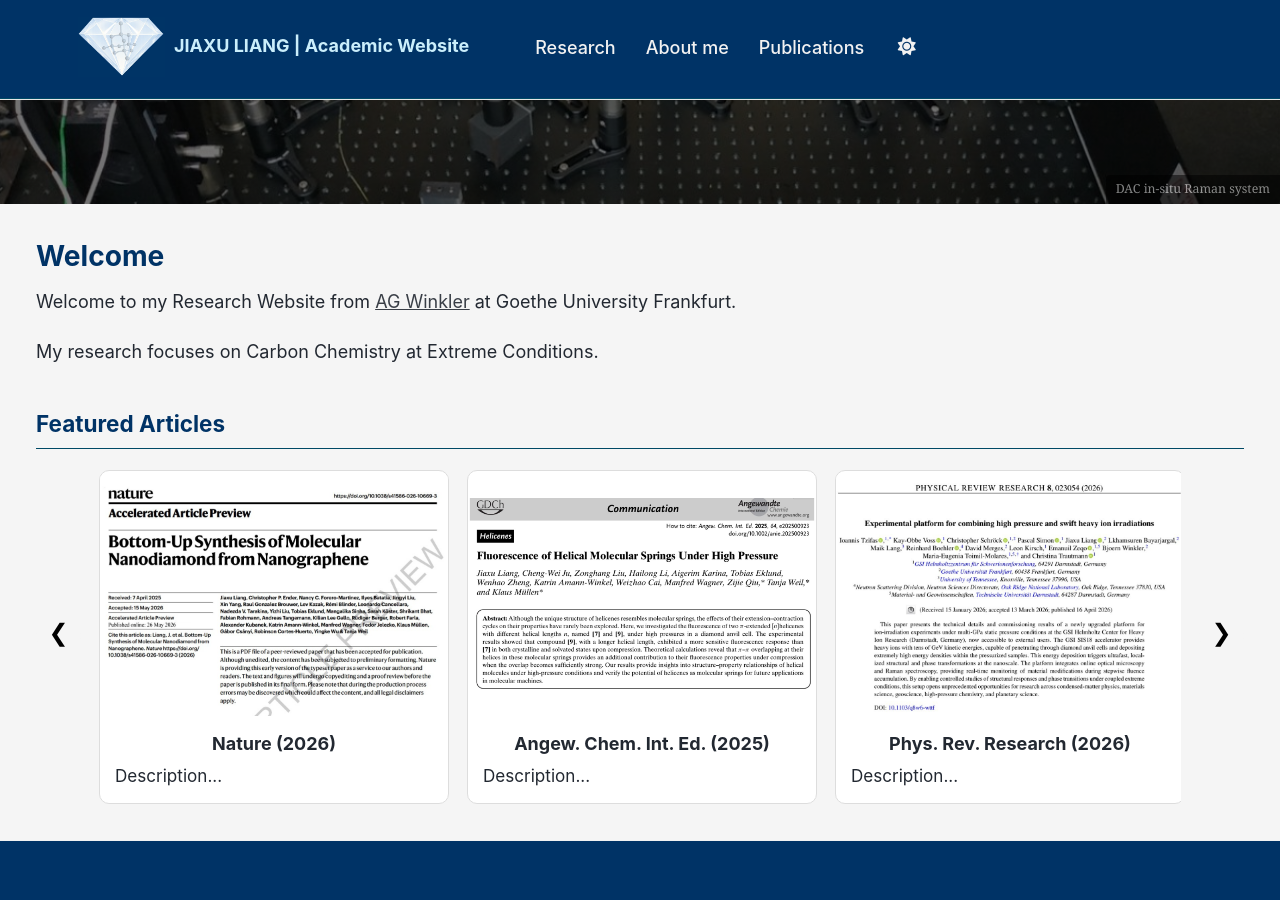
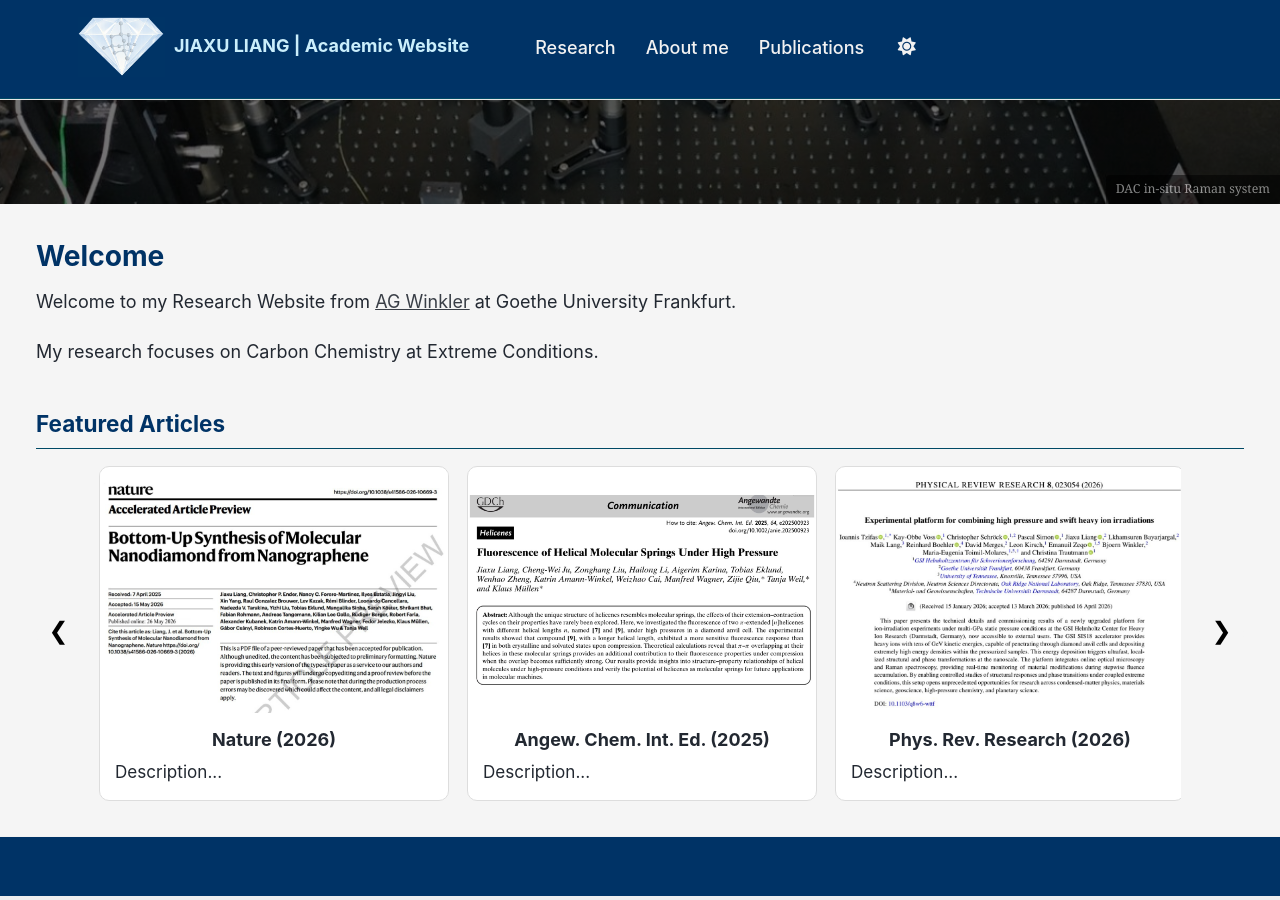
Before and after one commit to liangjiaxu-research/liangjiaxu-research.github.io, a Jekyll site: the page built from _pages/about.md, in a window 1280 px wide and 900 px high, scrolled down 345 px. Built offline with Jekyll 4.4.1, drawn with Linux system fonts in a browser that asks for light colours; a script bundle is joined from its source files by our own code; library files that are not in the unit come from our copies.

Commit message:
Update _custom.scss

```diff
--- a/_sass/_custom.scss
+++ b/_sass/_custom.scss
@@ -66,7 +66,7 @@ body {
     background: white;
     transition: transform 0.2s ease,
                 box-shadow 0.3s ease;
-    margin-top: 0.5rem !important;
+    margin-top: 0.3rem !important;
 }
 .featured-card img {
     width: 100%;
```
